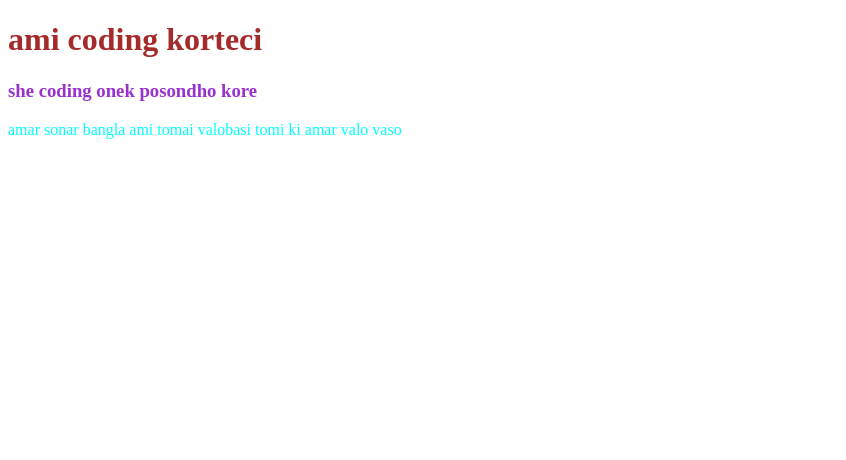
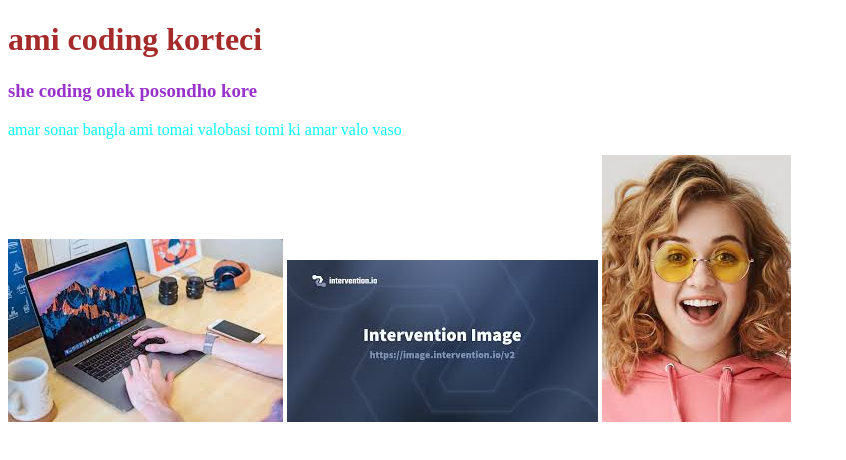
Before and after one commit to tarifhb/my-sceond-repo, a plain HTML site: page index.html in a window 1280 px wide. Shown: the whole page, without its empty margins (0-846 px from the left). Drawn offline with Linux system fonts and the light colour scheme.

Commit message:
imges add

```diff
--- a/index.html
+++ b/index.html
@@ -11,5 +11,9 @@
     <h1>ami coding korteci </h1>
     <h3>she coding onek posondho kore</h3>
     <p>amar sonar bangla ami tomai valobasi tomi ki amar valo vaso</p>
+    <img src="images/images (1).jpg" alt="1">
+    <img src="images/images (4).jpg" alt="4">
+    <img src="images/images.jpg" alt="img">
+
 </body>
 </html>
```
